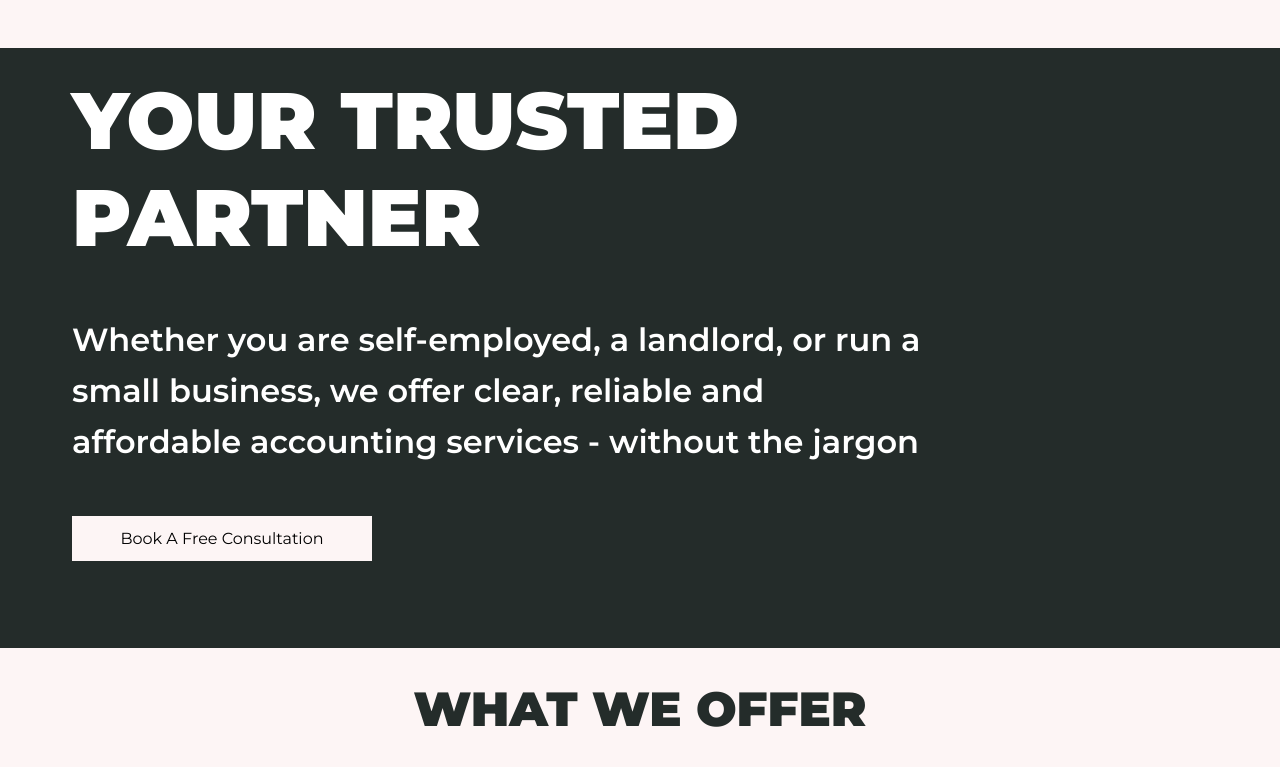
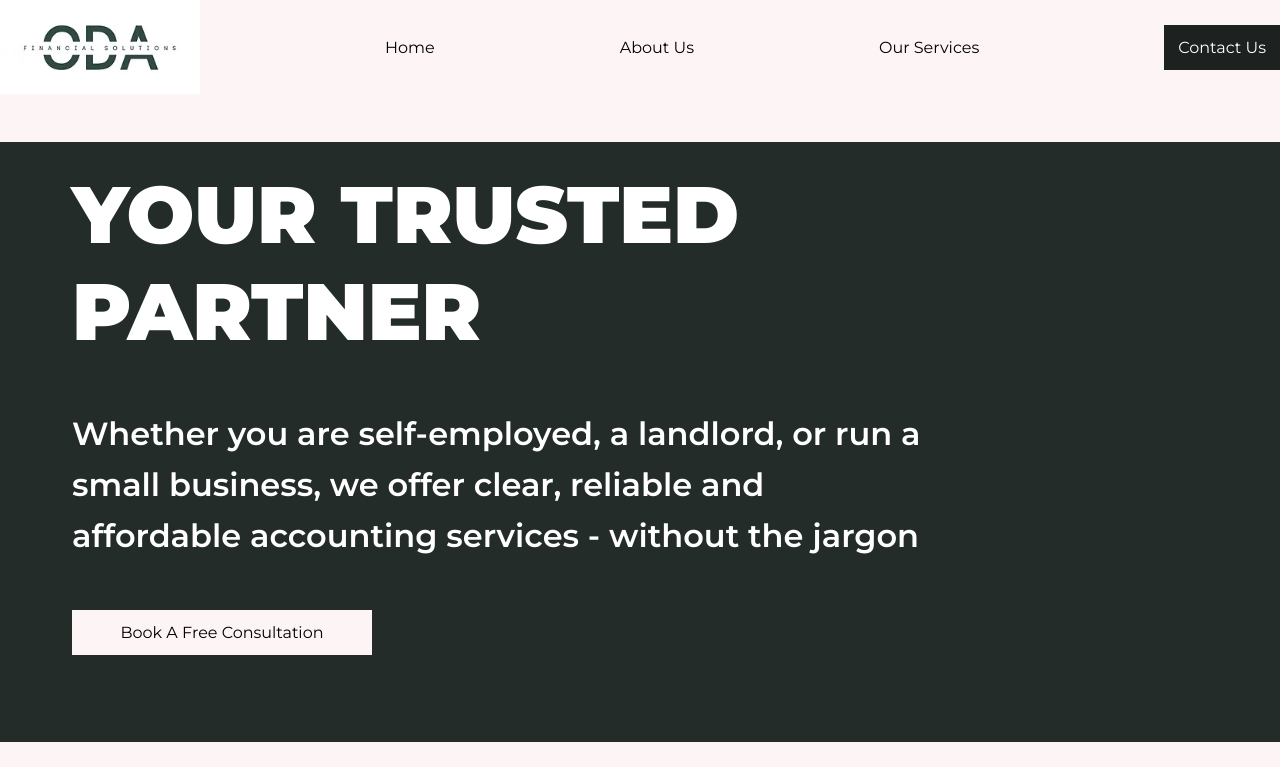
Before and after one commit to Aybi22/odafinancials, a plain HTML site: page index.html in a window 1280 px wide. Shown: the top 767 px of the page. Drawn offline with Linux system fonts and the light colour scheme; a web font is replaced by a local one.

Commit message:
"add header template code in index.js"

```diff
--- a/header.html
+++ b/header.html
@@ -3,7 +3,7 @@
 
 <head>
 
-<title>Homepage</title>
+<title>header</title>
 <meta charset="UTF-8">
 <meta name="author" content="Ibrahima Kamagate">
 <meta name="description" content=" we help you manage your money effectively">
--- a/index.html
+++ b/index.html
@@ -42,7 +42,7 @@
 
 
 <body>
-
+<div id="headnav"></div>
 
 <section class="hero">
 <article class="hero-info">
@@ -201,6 +201,6 @@ the AAT, ICPA and acca</p>
 
 </body>
 
-<script src="index.js"></script>
+<script src="index.js"  type="module"></script>
 
 </html>
--- a/index.js
+++ b/index.js
@@ -0,0 +1,6 @@
+fetch(" ./header.html")
+  .then((response) => response.text())
+  .then((html) => {
+    let headnav = document.getElementById("headnav");
+    headnav.innerHTML = html;
+  });
```
